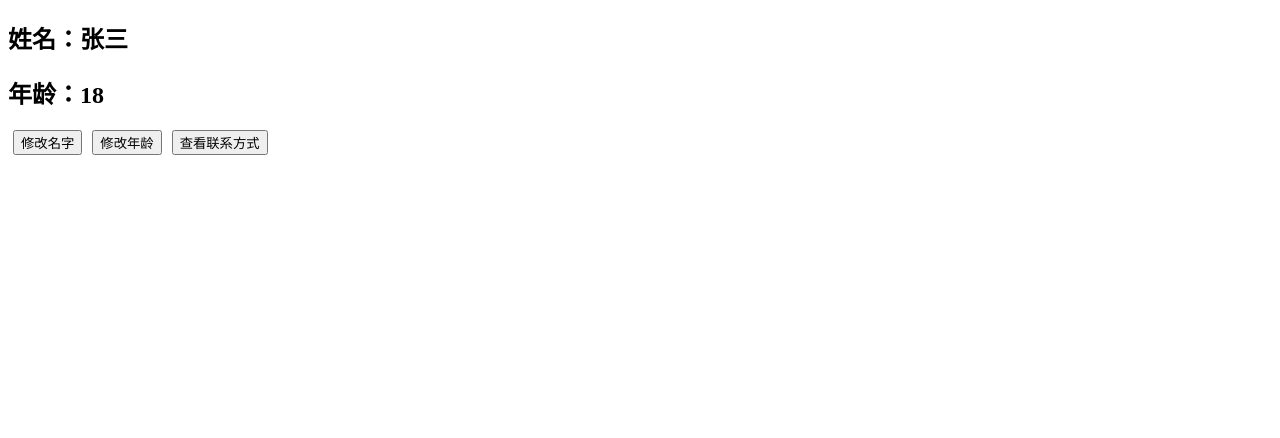
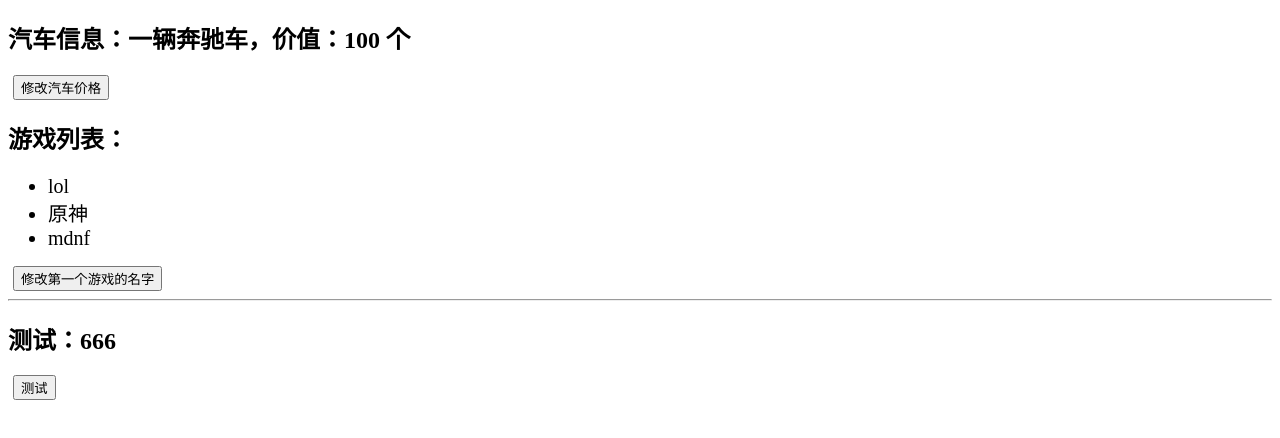
Before and after one commit to zhumengyangi/vue3_study, a Vue app: page / in a window 1280 px wide. Shown: the top 438 px of the page. Built offline with nearby package versions, Linux system fonts and the light colour scheme.

Commit message:
reactive 响应式数据

```diff
--- a/src/components/Preson.vue
+++ b/src/components/Preson.vue
@@ -1,11 +1,20 @@
 <template>
     <div class="persion">
-        <h2>姓名：{{ name }}</h2>
-        <h2>年龄：{{ age }}</h2>
-        <button @click="changeName">修改名字</button>
-        <button @click="changeAge">修改年龄</button>
-        <button @click="showTel">查看联系方式</button>
+        <h2>汽车信息：一辆{{ car.brand }}车，价值：{{ car.price }} 个</h2>
+        <button @click="changePrice">修改汽车价格</button>
+        <br>
+        <h2>游戏列表：</h2>
+        <ul>
+            <li v-for="g in games" :key="g.id">
+                {{ g.name }}
+            </li>
+        </ul>
+        <button @click="changeFirstGame">修改第一个游戏的名字</button>
+        <hr>
+        <h2>测试：{{ obj.a.b.c }}</h2>
+        <button  @click="changeObj">测试</button>
     </div>
+
 </template>
 <!-- <script lang="ts">
 export default {
@@ -14,22 +23,33 @@ export default {
 </script> -->
 
 <script lang="ts" setup name="Person">
-    import {ref} from 'vue'
+import { reactive } from 'vue'
+let car = reactive({ brand: '奔驰', price: 100 })
+let games = reactive([
+    { id: 'kjhasdkjahs001', name: 'lol' },
+    { id: 'kjhasdkjahs002', name: '原神' },
+    { id: 'kjhasdkjahs003', name: 'mdnf' }
+])
+let obj = reactive({
+    a: {
+        b: {
+            c: 666
+        }
+    }
+})
 
-    let name = ref('张三')
-    let age = ref(18)
-    let tel = '138888888888'
 
-    // 方法
-    function changeName() {
-        name.value = 'zhang-san'
-    }
-    function changeAge() {
-        age.value += 1
-    }
-    function showTel() {
-        alert(tel)
-    }
+function changePrice() {
+    car.price += 10
+}
+
+function changeFirstGame() {
+    games[0].name = '流星蝴蝶剑'
+}
+
+function changeObj() {
+    obj.a.b.c += 33
+}
 </script>
 
 
@@ -44,4 +64,8 @@ export default {
 button {
     margin: 0 5px;
 }
+
+li {
+    font-size: 20px;
+}
 </style>
```
